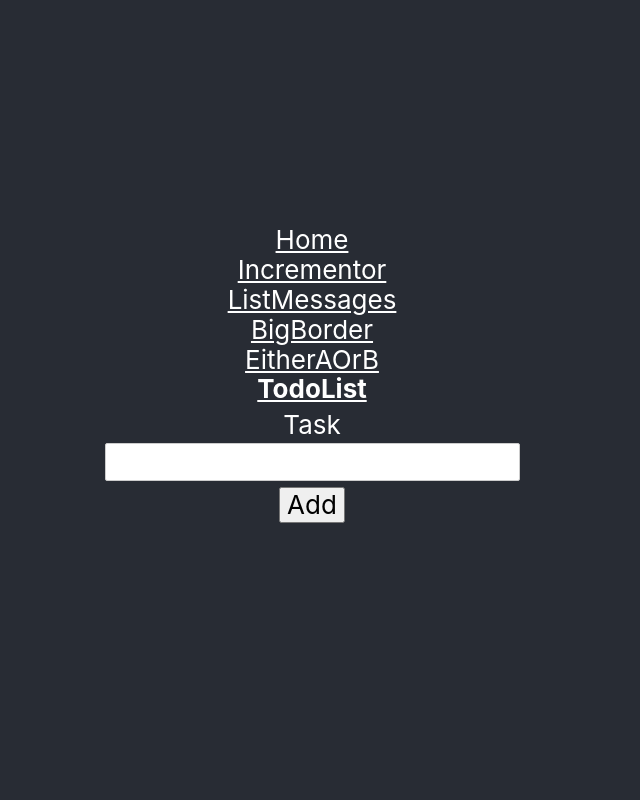
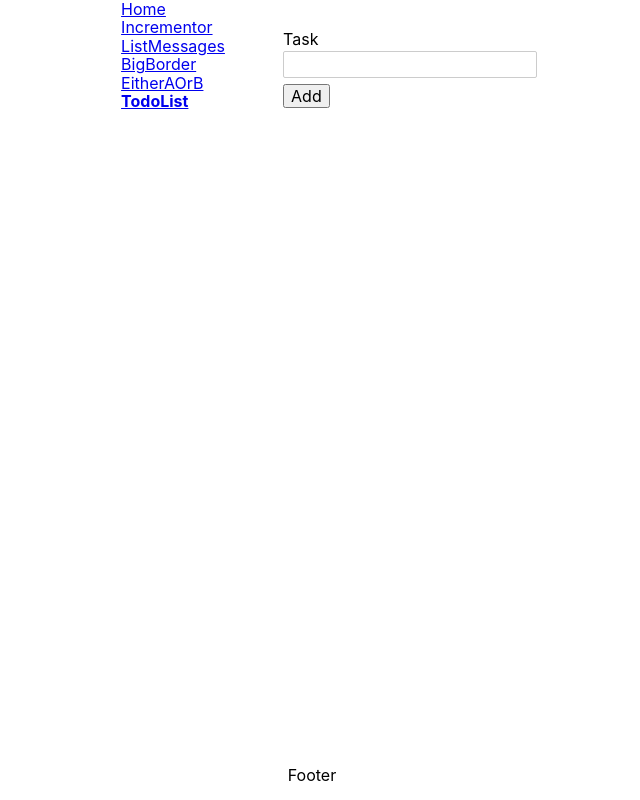
Before and after one commit to rudfoss/cra-workshop, a React (Create React App) app: page /todoList in a window 1280 px wide. Shown: the whole page, without its empty margins (328-968 px from the left). Built offline with nearby package versions, Linux system fonts and the light colour scheme.

Commit message:
Layout task

```diff
--- a/src/App.tsx
+++ b/src/App.tsx
@@ -1,18 +1,15 @@
 import "normalize.css/normalize.css";
-import "./App.css";
 import { BrowserRouter } from "react-router-dom"
 import BaseRoute from "routes";
 import Nav from "tasks/Nav";
+import Layout from "tasks/Layout";
 
 function App() {
   return (
     <BrowserRouter>
-      <div className="App">
-        <header className="App-header">
-          <Nav/>
-          <BaseRoute/>
-        </header>
-      </div>
+      <Layout nav={<Nav/>} footer={<p>Footer</p>}>
+        <BaseRoute/>
+      </Layout>
     </BrowserRouter>
   );
 }
--- a/src/index.css
+++ b/src/index.css
@@ -11,3 +11,11 @@ code {
   font-family: source-code-pro, Menlo, Monaco, Consolas, 'Courier New',
     monospace;
 }
+
+html, body {
+  height: 100%;
+}
+
+#root {
+  height: 100%;
+}
--- /dev/null
+++ b/src/tasks/Layout/Layout.module.css
@@ -0,0 +1,21 @@
+.container {
+	display: flex;
+	flex-direction: column;
+	align-items: center;
+	height: 100%;
+}
+
+.container main {
+	flex: 1 0 auto;
+	display: flex;
+}
+
+.container main nav {
+	flex: 0 0 150px;
+}
+
+.content {
+	flex: 1 1 auto;
+	max-width: 600px;
+	margin: 24px 12px 0;
+}
--- /dev/null
+++ b/src/tasks/Layout/Layout.tsx
@@ -0,0 +1,25 @@
+import classes from "./Layout.module.css"
+
+interface LayoutProps {
+	nav: React.ReactNode
+	children: React.ReactNode
+	footer: React.ReactNode
+}
+
+export const Layout = ({nav, children, footer}: LayoutProps) => (
+	<div className={classes.container}>
+		<main>
+			<nav>
+				{nav}
+			</nav>
+			<section className={classes.content}>
+				{children}
+			</section>
+		</main>
+		<footer>
+			{footer}
+		</footer>
+	</div>
+)
+
+export default Layout
--- /dev/null
+++ b/src/tasks/Layout/index.ts
@@ -0,0 +1 @@
+export { default } from "./Layout"
--- a/src/tasks/Nav/Nav.css
+++ b/src/tasks/Nav/Nav.module.css
@@ -1,7 +1,6 @@
-nav a {
+.menu a {
 	display: block;
-	color: #fff;
 }
-nav a.active {
+.active {
 	font-weight: bold;
 }
--- a/src/tasks/Nav/Nav.tsx
+++ b/src/tasks/Nav/Nav.tsx
@@ -1,15 +1,15 @@
 import { NavLink } from "react-router-dom";
-import "./Nav.css"
+import classes from  "./Nav.module.css"
 
 export const Nav = () => (
-	<nav>
-		<NavLink to="/" exact>Home</NavLink>
-		<NavLink to="/incrementor">Incrementor</NavLink>
-		<NavLink to="/message">ListMessages</NavLink>
-		<NavLink to="/bigBorder">BigBorder</NavLink>
-		<NavLink to="/eitherAOrB">EitherAOrB</NavLink>
-		<NavLink to="/todoList">TodoList</NavLink>
-	</nav>
+	<div className={classes.menu}>
+		<NavLink to="/" exact activeClassName={classes.active}>Home</NavLink>
+		<NavLink to="/incrementor" activeClassName={classes.active}>Incrementor</NavLink>
+		<NavLink to="/message" activeClassName={classes.active}>ListMessages</NavLink>
+		<NavLink to="/bigBorder" activeClassName={classes.active}>BigBorder</NavLink>
+		<NavLink to="/eitherAOrB" activeClassName={classes.active}>EitherAOrB</NavLink>
+		<NavLink to="/todoList" activeClassName={classes.active}>TodoList</NavLink>
+	</div>
 )
 
 export default Nav
```
